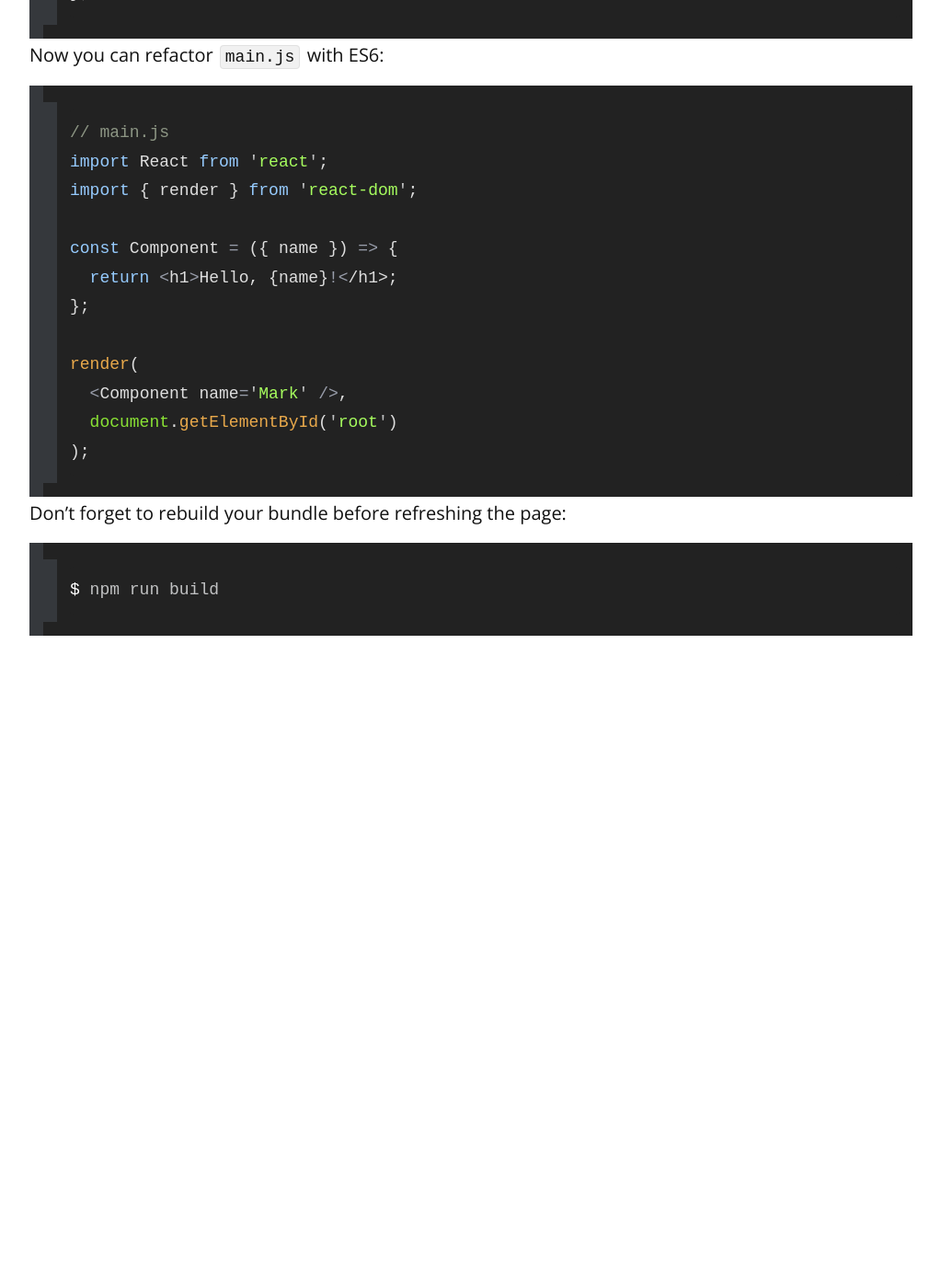
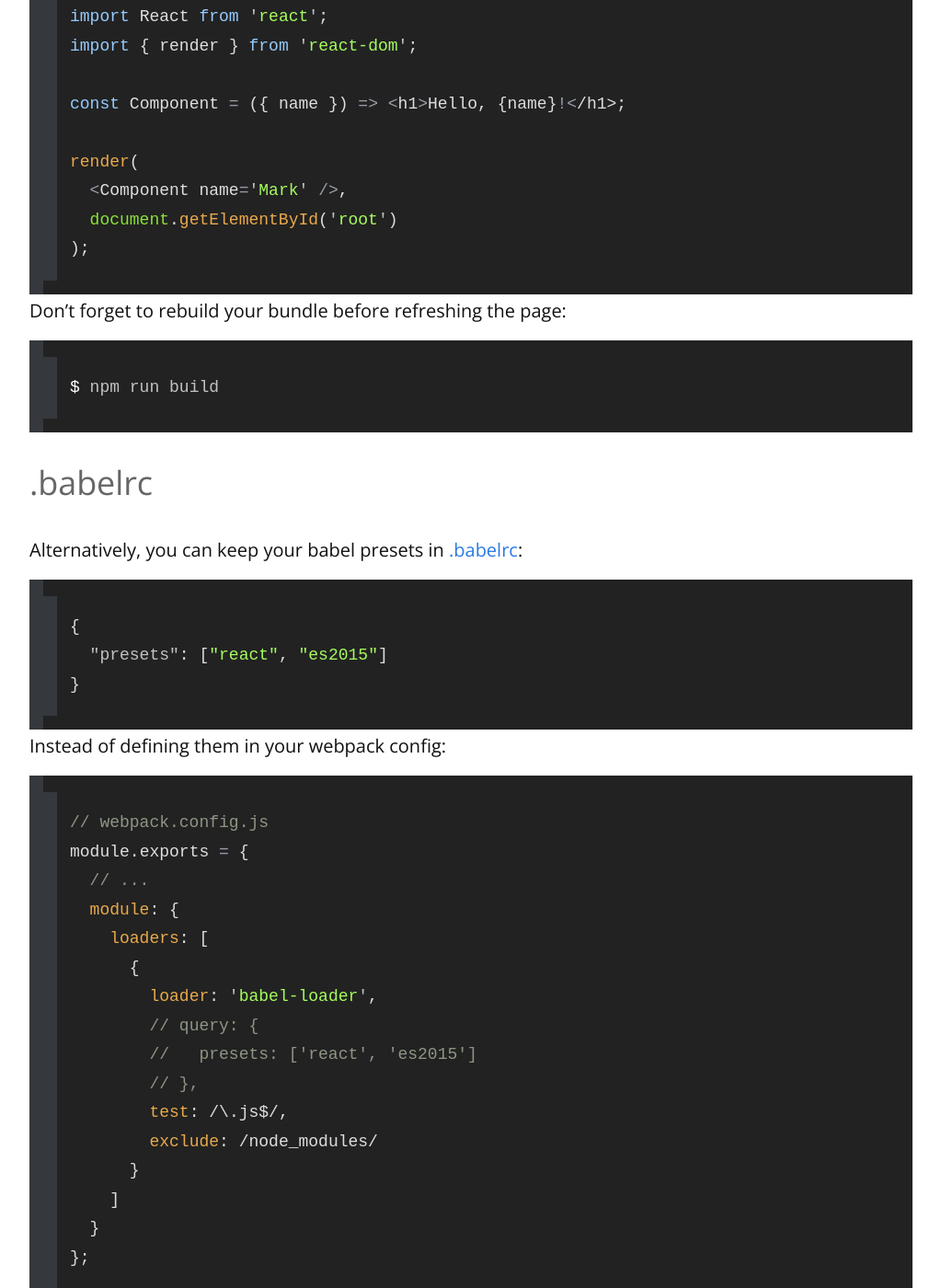
Before and after one commit to remarkablemark/remarkablemark.github.io, a Jekyll site: the page built from _posts/2017/2017-05-09-webpack-react-bundle.md, in a window 1280 px wide and 1400 px high, scrolled down 4849 px. Shown: the whole window at 92% size, without its empty margins (128-1151 px from the left). Built offline with Jekyll 4.4.1, drawn with Linux system fonts in a browser that asks for light colours; comment, search, counter and statistics services are not loaded; before the commit the page ends 5610 px from its top, so only the background shows below that; some of the changed text lies outside the part shown.

Commit message:
Update post "Bundle a React app with webpack@1"
Post: 2017-05-09-webpack-react-bundle.md

Add section on .babelrc

````diff
--- a/_posts/2017/2017-05-09-webpack-react-bundle.md
+++ b/_posts/2017/2017-05-09-webpack-react-bundle.md
@@ -172,9 +167,7 @@
 import React from 'react';
 import { render } from 'react-dom';
 
-const Component = ({ name }) => {
-  return <h1>Hello, {name}!</h1>;
-};
+const Component = ({ name }) => <h1>Hello, {name}!</h1>;
 
 render(
   <Component name='Mark' />,
@@ -187,3 +180,34 @@
 ```sh
 $ npm run build
 ```
+
+### .babelrc
+
+Alternatively, you can keep your babel presets in [.babelrc](https://babeljs.io/docs/usage/babelrc/):
+
+```json
+{
+  "presets": ["react", "es2015"]
+}
+```
+
+Instead of defining them in your webpack config:
+
+```js
+// webpack.config.js
+module.exports = {
+  // ...
+  module: {
+    loaders: [
+      {
+        loader: 'babel-loader',
+        // query: {
+        //   presets: ['react', 'es2015']
+        // },
+        test: /\.js$/,
+        exclude: /node_modules/
+      }
+    ]
+  }
+};
+```
````
Also changed, not shown: other parts of _posts/2017/2017-05-09-webpack-react-bundle.md (+3 -8 lines).
